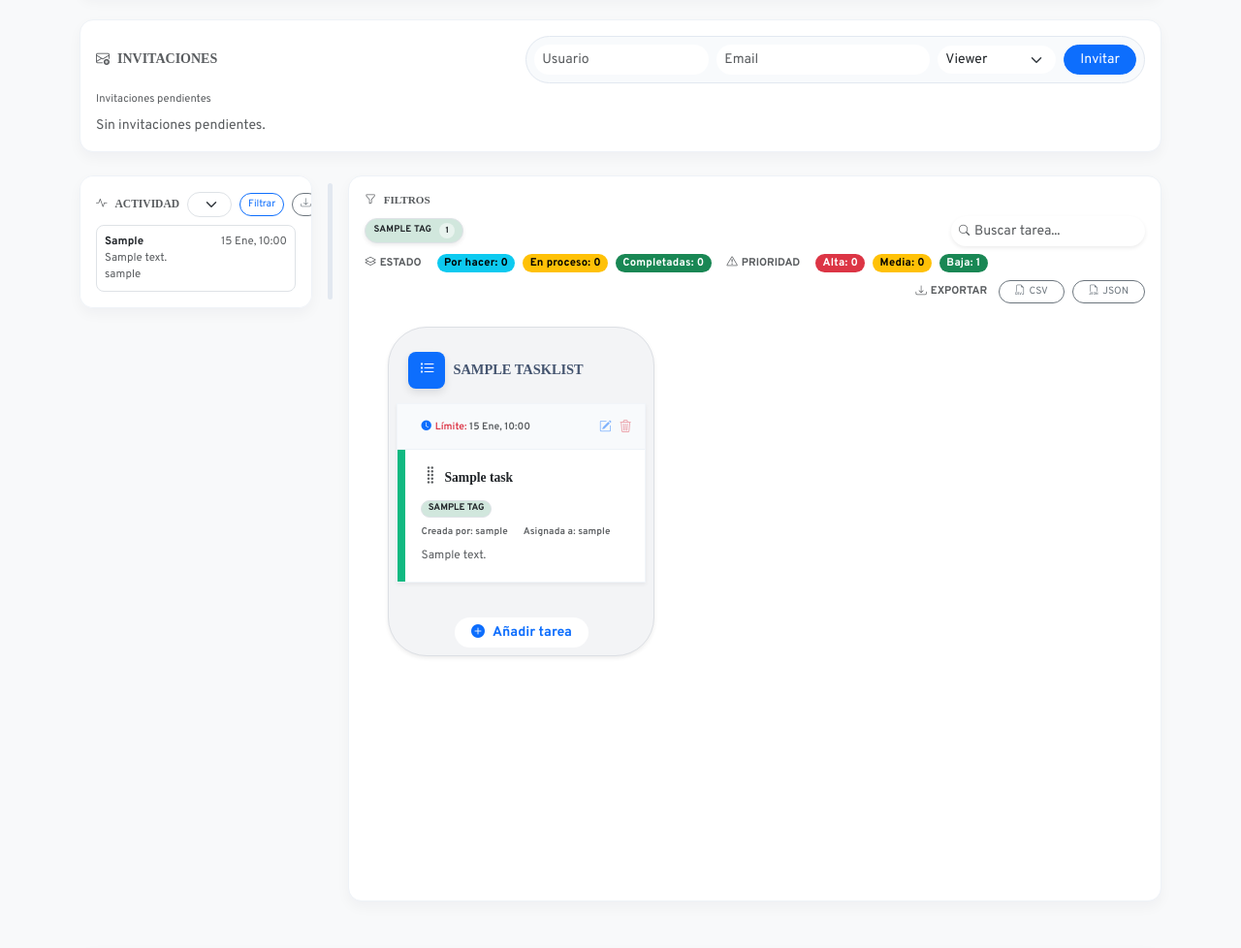
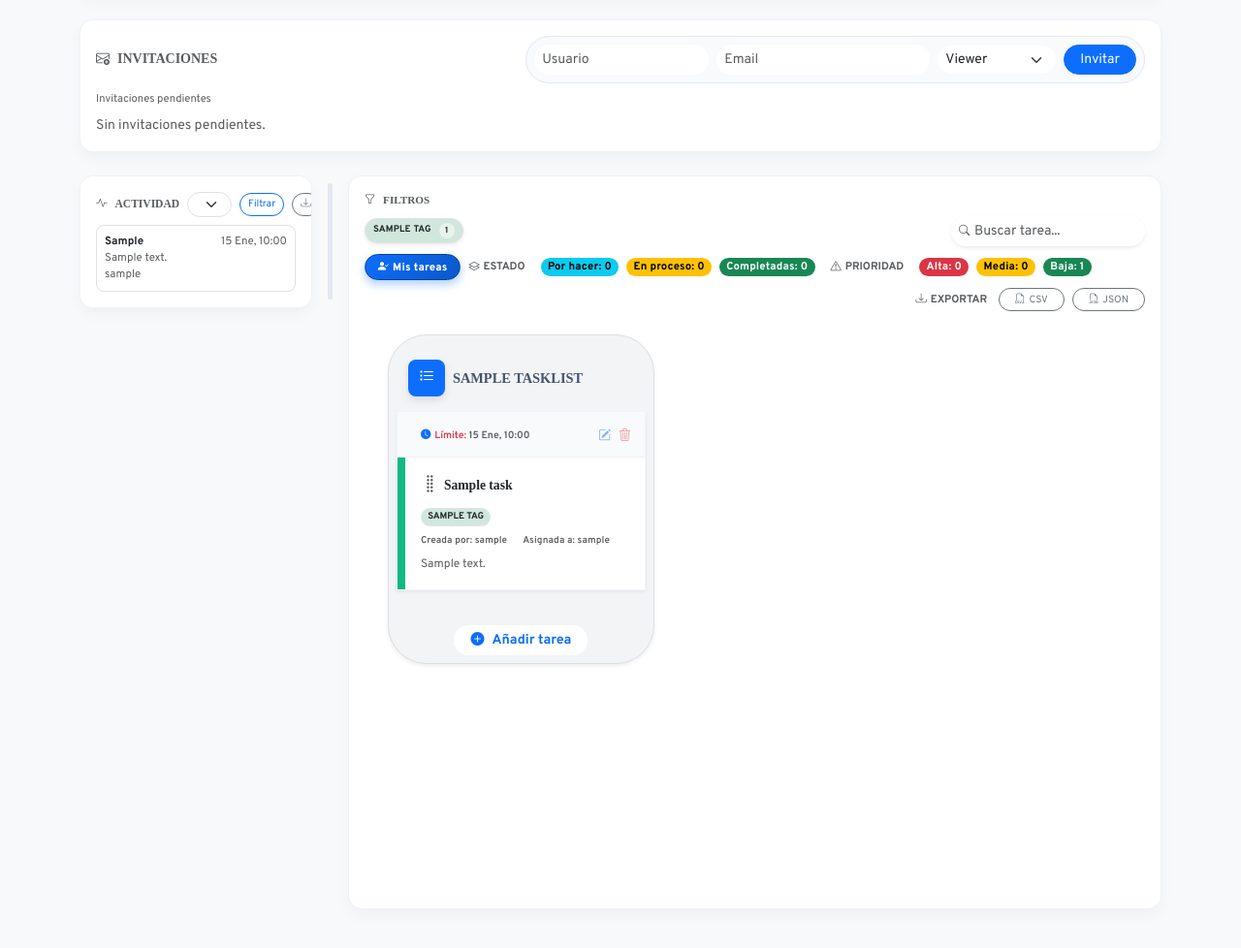
Before and after one commit to dclair/task_master, a Django app: page /boards/1/ in a window 1280 px wide. Shown: the part 332-1310 px from the top of the page at 97% size. Run offline with Django 4.2, Linux system fonts and the light colour scheme; a user stored in the database is signed in; tables that the repository leaves empty hold one stand-in row (values such as "Sample post"); grey boxes marked "Sample" are stand-in pictures; some web fonts are replaced.

Commit message:
Añadido a l app en tablero del usuario, el filtro MIs Tareas, para mostar solo las tareas asignadas a mi, es compatible luego con prioridad lata, media, y baja

```diff
--- a/static/css/style.css
+++ b/static/css/style.css
@@ -238,7 +238,16 @@ body.user-select-none {
 .tag-item .btn-check:checked + label { box-shadow: 0 0 0 2px #000 !important; opacity: 1 !important; transform: scale(1.05); }
 .priority-summary .badge { font-weight: 700; letter-spacing: 0.02em; }
 .priority-summary .badge.priority-filter,
-.priority-summary .badge.status-filter { cursor: pointer; }
+.priority-summary .badge.status-filter,
+.priority-summary .badge.mine-filter { cursor: pointer; }
+.priority-summary .badge.mine-filter {
+    background: linear-gradient(135deg, #0d6efd 0%, #0a58ca 100%);
+    color: #fff;
+    border: 1px solid #084298;
+    box-shadow: 0 4px 10px rgba(13,110,253,0.35);
+    font-weight: 800;
+    padding: 0.4rem 0.8rem;
+}
 .priority-summary .badge.priority-filter.active {
     outline: 2px solid rgba(15,23,42,0.35);
     outline-offset: 2px;
@@ -246,6 +255,11 @@ body.user-select-none {
 .priority-summary .badge.status-filter.active {
     outline: 2px solid rgba(15,23,42,0.35);
     outline-offset: 2px;
+}
+.priority-summary .badge.mine-filter.active {
+    outline: 2px solid #001f54;
+    outline-offset: 2px;
+    box-shadow: 0 0 0 0.2rem rgba(13,110,253,0.35), 0 6px 14px rgba(13,110,253,0.45);
 }
 .tag-filter {
     font-size: 0.6rem;
--- a/static/js/board_detail.js
+++ b/static/js/board_detail.js
@@ -37,7 +37,10 @@ document.addEventListener('DOMContentLoaded', function() {
 
     let activePriority = null;
     let activeStatus = null;
+    let activeMineOnly = false;
     let searchTerm = '';
+    const mineFilter = document.querySelector('.mine-filter');
+    const currentUserId = mineFilter ? (mineFilter.getAttribute('data-user-id') || '') : '';
     const TASKS_PAGE_SIZE = 10;
 
     // Aplico paginación por columna para no renderizar listas largas de una vez.
@@ -83,10 +86,12 @@ document.addEventListener('DOMContentLoaded', function() {
                 const desc = card.getAttribute('data-desc') || '';
                 const text = (title + desc).toLowerCase();
                 const prio = (card.getAttribute('data-prio') || '').toLowerCase();
+                const assignedIds = (card.getAttribute('data-assigned') || '').split(',').filter(Boolean);
 
                 const matchesSearch = !searchTerm || text.includes(searchTerm);
                 const matchesPriority = !activePriority || prio.includes(activePriority);
-                card.classList.toggle('filter-hidden', !(matchesSearch && matchesPriority));
+                const matchesMine = !activeMineOnly || (currentUserId && assignedIds.includes(currentUserId));
+                card.classList.toggle('filter-hidden', !(matchesSearch && matchesPriority && matchesMine));
             });
             column.setAttribute('data-page', '1');
             updatePagination(column);
@@ -267,6 +272,24 @@ document.addEventListener('DOMContentLoaded', function() {
         });
     });
 
+    // Activo filtro para mostrar solo tareas donde el usuario actual esta asignado.
+    if (mineFilter) {
+        const activateMine = () => {
+            activeMineOnly = !activeMineOnly;
+            mineFilter.classList.toggle('active', activeMineOnly);
+            mineFilter.setAttribute('aria-pressed', activeMineOnly ? 'true' : 'false');
+            applyFilters();
+            updateStatusSummary();
+        };
+        mineFilter.addEventListener('click', activateMine);
+        mineFilter.addEventListener('keydown', (e) => {
+            if (e.key === 'Enter' || e.key === ' ') {
+                e.preventDefault();
+                activateMine();
+            }
+        });
+    }
+
     // Permito redimensionar el panel de actividad mediante arrastre (desktop y touch).
     const resizer = document.querySelector('.board-resizer');
     const boardLayout = document.querySelector('.board-layout');
--- a/templates/boards/board_detail.html
+++ b/templates/boards/board_detail.html
@@ -202,6 +202,9 @@
         </div>
     </div>
     <div class="priority-summary d-flex flex-wrap gap-2 align-items-center mt-2">
+        <span class="badge rounded-pill extra-small mine-filter" role="button" tabindex="0" data-user-id="{{ request.user.id }}">
+            <i class="bi bi-person-check-fill me-1"></i>Mis tareas
+        </span>
         <div class="text-muted extra-small fw-bold text-uppercase me-2">
             <i class="bi bi-layers me-1"></i>Estado
         </div>
```
